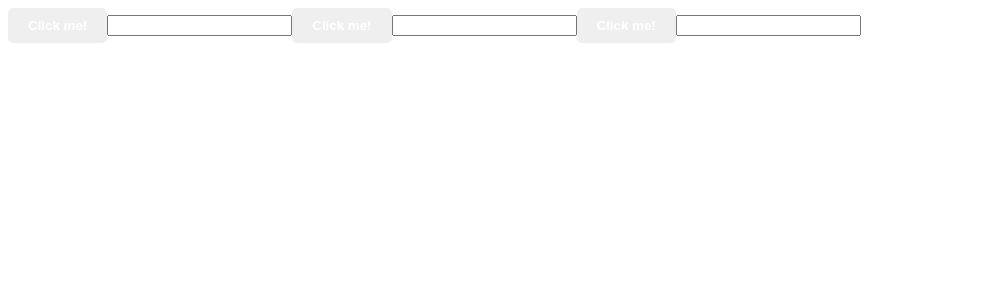
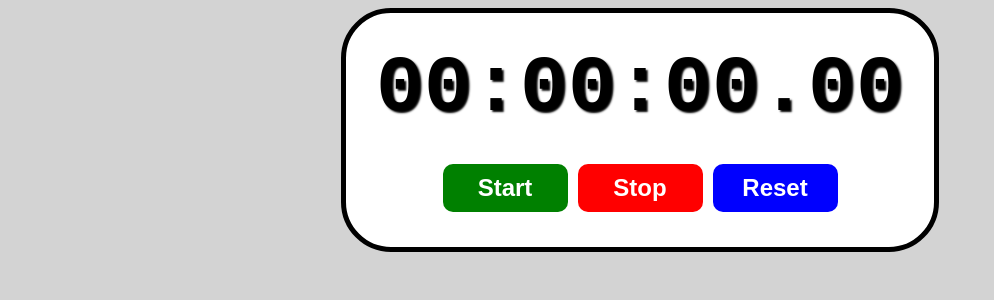
Before and after one commit to ChenTzer/ReactExercise, a React (Vite) app in the folder my-react-app/: page / in a window 1280 px wide. Shown: the top 300 px of the page, without its empty margins (0-994 px from the left). Built offline with nearby package versions, Linux system fonts and the light colour scheme.

Commit message:
Lesson 20 1) Stopwatch App

```diff
--- a/my-react-app/src/App.jsx
+++ b/my-react-app/src/App.jsx
@@ -1,10 +1,10 @@
 import React from 'react';
-import Lesson19MyComponent from './Lesson19MyComponent';
+import Stopwatch from './Stopwatch';
 
 function App() {
 
   return (
-    <Lesson19MyComponent></Lesson19MyComponent>
+    <Stopwatch></Stopwatch>
   );
 
 }
--- /dev/null
+++ b/my-react-app/src/Stopwatch.jsx
@@ -0,0 +1,68 @@
+import React, {useState, useEffect, useRef} from 'react'
+
+function Stopwatch(){
+
+    const [isRunning, setIsRunning] = useState(false);
+    const [elapsedTime, setElapsedTime] = useState(0);
+    const intervalIdRef = useRef(null);
+    const startTimeRef = useRef(0);
+
+    useEffect(()=>{
+
+        if(isRunning){
+            intervalIdRef.current = setInterval(() => {
+                setElapsedTime(Date.now() - startTimeRef.current);
+            },10);
+        }
+
+        return () =>{
+            clearInterval(intervalIdRef.current);
+        }
+
+    }, [isRunning])
+
+    function start(){
+        setIsRunning(true);
+        startTimeRef.current = Date.now() - elapsedTime;
+    }
+
+    function stop(){
+        setIsRunning(false);
+    }
+
+    function reset(){
+        setElapsedTime(0);
+        setIsRunning(false);
+    }
+
+    function formatTime(){
+
+        let hours = Math.floor(elapsedTime / (1000 * 60 * 60));
+        let minutes = Math.floor(elapsedTime/(1000*60) % 60);
+        let seconds = Math.floor(elapsedTime/(1000) % 60);
+        let milliseconds = Math.floor((elapsedTime % 1000) /10);
+
+        hours = String(hours).padStart(2,"0");
+        minutes = String(minutes).padStart(2,"0");
+        seconds = String(seconds).padStart(2,"0");
+        milliseconds = String(milliseconds).padStart(2,"0");
+
+        return `${hours}:${minutes}:${seconds}.${milliseconds}`;
+
+    }
+
+    return(
+        <div className='stopwatch'>
+            <div className='display'>
+                {formatTime()}
+            </div>
+            <div className='controls'>
+                <button className='start-button' onClick={start}>Start</button>
+                <button className='stop-button' onClick={stop}>Stop</button>
+                <button className='reset-button' onClick={reset}>Reset</button>
+            </div>
+        </div>
+    );
+}
+
+export default Stopwatch
--- a/my-react-app/src/index.css
+++ b/my-react-app/src/index.css
@@ -270,3 +270,66 @@
   border: 3px solid;
   padding: 25px;
 }
+
+body{
+  display: flex;
+  flex-direction: column;
+  align-items: center;
+  background-color: lightgrey;
+}
+
+.stopwatch{
+  display: flex;
+  flex-direction: column;
+  align-items: center;
+  border: 5px solid;
+  border-radius:  50px;
+  background-color: white;
+  padding: 30px;
+}
+
+.display{
+  font-size: 5rem;
+  font-family: monospace;
+  font-weight: bold;
+  color: black;
+  text-shadow: 2px 2px 2px black;
+  margin-bottom: 25px;
+}
+
+.controls button{
+  font-size: 1.5rem;
+  font-weight: bold;
+  padding: 10px 20px;
+  margin: 5px;
+  min-width: 125px;
+  border: none;
+  border-radius: 10px;
+  cursor: pointer;
+  color: white;
+  transition: backgroud-color 0.5s ease;
+}
+
+.start-button{
+  background-color: green;
+}
+
+.start-button:hover{
+  background-color: lightgreen;
+}
+
+.stop-button{
+  background-color: red;
+}
+
+.stop-button:hover{
+  background-color: lightcoral;
+}
+
+.reset-button{
+  background-color: blue;
+}
+
+.reset-button:hover{
+  background-color: lightblue;
+}
```
